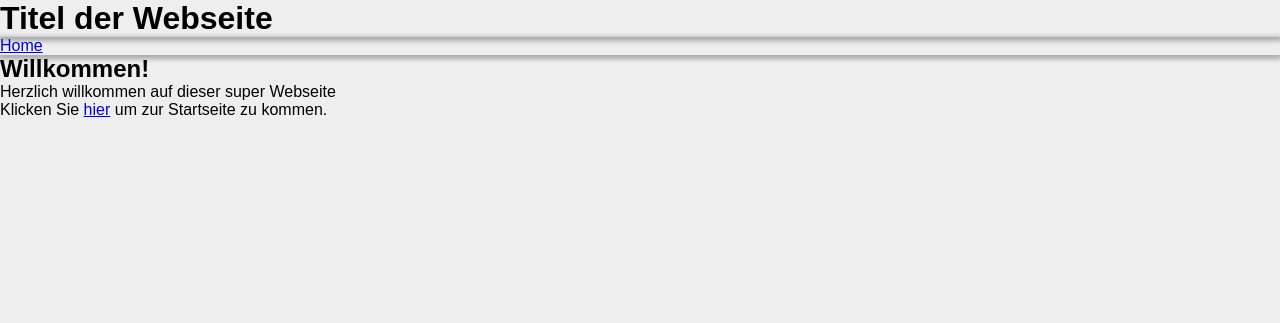
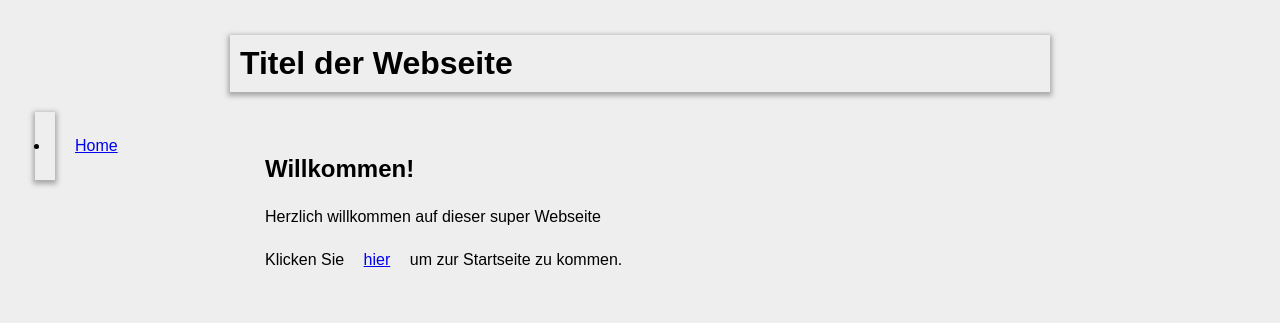
Before and after one commit to souphieeh/test-exam, a Flask app: page / in a window 1280 px wide. Shown: the top 323 px of the page. Run offline with Flask 2, Linux system fonts and the light colour scheme.

Commit message:
excersise.2

```diff
--- a/static/main.css
+++ b/static/main.css
@@ -1,8 +1,29 @@
 * {
-    margin: 0;
-    padding: 0;
+    margin: 5px;
+    padding: 10px;
     font-family: sans-serif;
 }
+
+h1
+{margin-top: 5px ;
+    margin-bottom: 20px ;
+    margin-left: 200px ;
+    margin-right: 200px;
+
+}
+
+.navbar {
+    margin-top: 20px;
+    margin-bottom: 100px;
+    margin-left: 5px;
+    margin-right: 1250px;
+}
+
+#content {
+    margin-top: -150px ;
+    margin-left: 210px;
+}
+
 
 body {
     background: #eeeeee;
```
